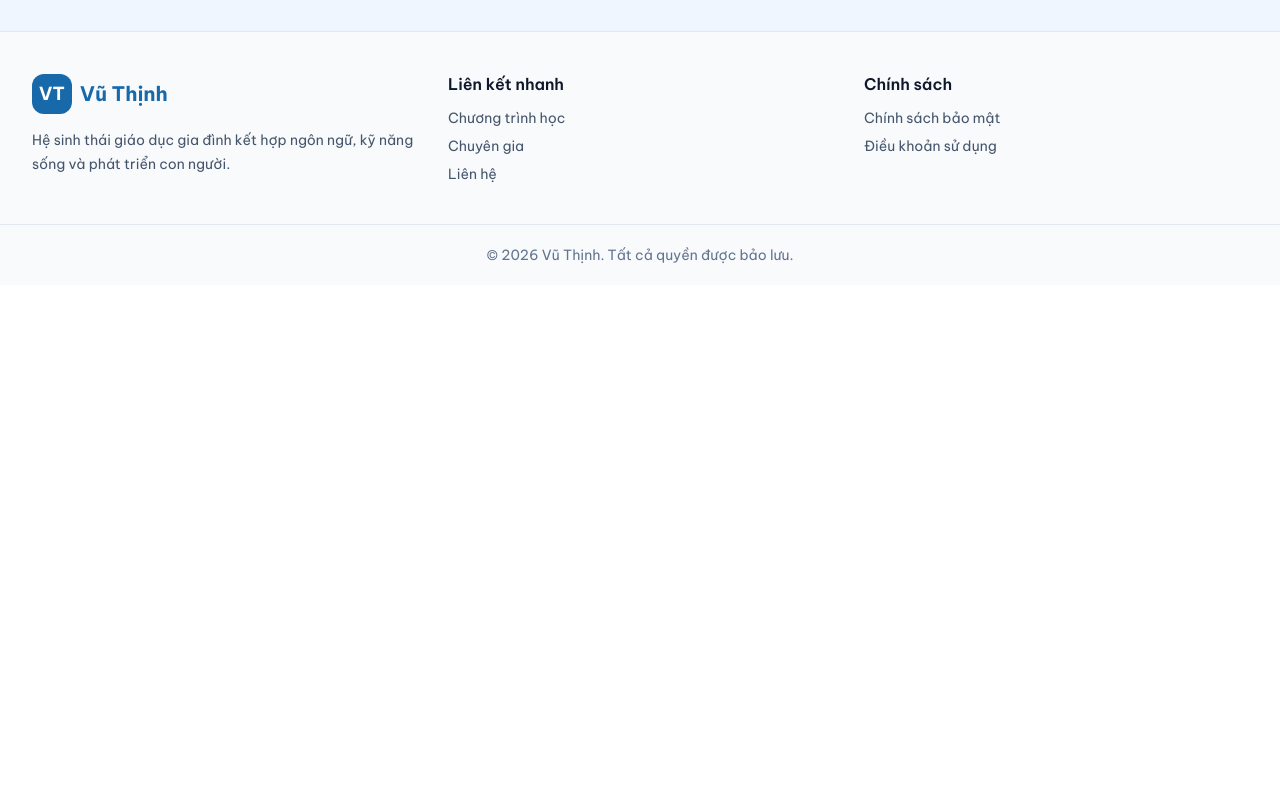
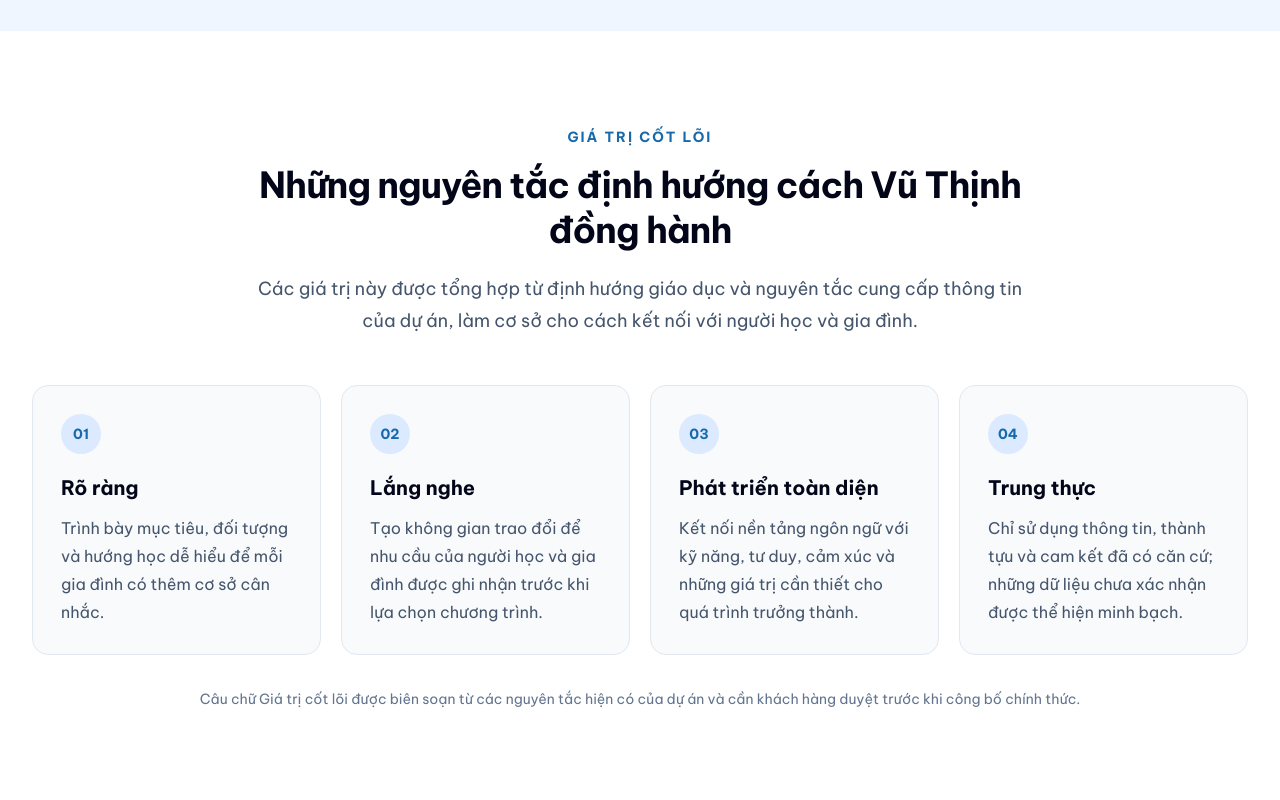
Before and after one commit to Coffee2205/vuthinh, a Next.js app: page /about in a window 1280 px wide. Shown: the part 3000-3800 px from the top of the page. Before the commit the page ends 3285 px from the top, so only its background shows below. Built offline with nearby package versions, Linux system fonts and the light colour scheme.

Commit message:
feat: add about core values section

```diff
--- a/project-log/CURRENT_STATUS.md
+++ b/project-log/CURRENT_STATUS.md
@@ -8,7 +8,7 @@ Giai đoạn 1 — Website giáo dục hoàn chỉnh có thể deploy và hoạt
 
 ## Task hiện tại
 
-`Task 02 — Trang Giới thiệu` đang thực hiện theo từng phần. Bốn phần đầu đã hoàn thành; chưa bắt đầu “Giá trị cốt lõi”.
+`Task 02 — Trang Giới thiệu` đang thực hiện theo từng phần. Năm phần đầu đã hoàn thành; chưa bắt đầu “Triết lý giáo dục”.
 
 ## Đã hoàn thành
 
@@ -135,6 +135,12 @@ Giai đoạn 1 — Website giáo dục hoàn chỉnh có thể deploy và hoạt
 - Nội dung không cam kết kết quả học tập hoặc khả năng vận hành chưa được triển khai.
 - Câu chữ được ghi rõ cần khách hàng duyệt trước production.
 
+### Task 02 — Giá trị cốt lõi
+
+- Đã thêm bốn nguyên tắc Rõ ràng, Lắng nghe, Phát triển toàn diện và Trung thực từ căn cứ hiện có của dự án.
+- Nội dung tĩnh được tách khỏi Server Component và không dùng claim, thành tích hoặc cam kết chưa xác nhận.
+- Câu chữ được ghi rõ cần khách hàng duyệt trước production.
+
 ## Chưa thực hiện
 
 - Các phần còn lại của Trang Giới thiệu.
@@ -152,7 +158,7 @@ Giai đoạn 1 — Website giáo dục hoàn chỉnh có thể deploy và hoạt
 - `node_modules`: Đã có; các dependency chính được nhận diện.
 - `npm.cmd run lint`: Đạt ngày 2026-07-15, không có lỗi ESLint.
 - `npm.cmd run build`: Đạt ngày 2026-07-15; compile, TypeScript và static generation thành công.
-- Runtime `/about`: HTTP 200, có đủ bốn trách nhiệm Sứ mệnh; chưa có Giá trị cốt lõi hoặc Triết lý giáo dục.
+- Runtime `/about`: HTTP 200, có đủ bốn Giá trị cốt lõi; chưa có Triết lý giáo dục.
 
 ## Trạng thái project local
 
@@ -174,7 +180,8 @@ Giai đoạn 1 — Website giáo dục hoàn chỉnh có thể deploy và hoạt
 - Formation Story đã được commit tại `a0004af` — `feat: add formation story empty state`.
 - Vision Section đã được commit tại `59d635b` — `feat: add about vision section`.
 - Mission Section đã được commit tại `8f55a44` — `feat: add about mission section`.
+- Core Values Section đã hoàn thành source và kiểm tra; chờ tạo commit.
 
 ## Task tiếp theo
 
-Tiếp tục `Task 02 — Trang Giới thiệu` bằng phần “Giá trị cốt lõi”. Chưa bắt đầu phần này.
+Tiếp tục `Task 02 — Trang Giới thiệu` bằng phần “Triết lý giáo dục”. Chưa bắt đầu phần này.
--- a/project-log/DECISIONS.md
+++ b/project-log/DECISIONS.md
@@ -197,3 +197,11 @@ Mỗi quyết định phải ghi ngày, nội dung, lý do và ảnh hưởng.
 **Lý do:** PRD xác nhận các hoạt động này nhưng không cung cấp cơ sở cho cam kết đầu ra hoặc claim chất lượng tuyệt đối.
 
 **Ảnh hưởng:** Nội dung phân biệt với Tầm nhìn và không lấn sang Giá trị cốt lõi; câu chữ vẫn cần khách hàng duyệt.
+
+## 2026-07-15 — Giá trị cốt lõi chỉ dùng nguyên tắc có căn cứ
+
+**Quyết định:** Section Giá trị cốt lõi tổng hợp bốn nguyên tắc Rõ ràng, Lắng nghe, Phát triển toàn diện và Trung thực từ PRD, Project Vision và quy tắc nội dung hiện có.
+
+**Lý do:** Trình bày định hướng nhất quán mà không tự gắn phẩm chất thương hiệu, thành tích hoặc cam kết chưa được xác nhận.
+
+**Ảnh hưởng:** Nội dung được giữ trong dữ liệu tĩnh, có ghi chú cần khách hàng duyệt và chưa được xem là tuyên bố thương hiệu chính thức.
--- a/project-log/ISSUES.md
+++ b/project-log/ISSUES.md
@@ -261,3 +261,15 @@
 **Ảnh hưởng:** Không chặn kỹ thuật hoặc layout; cần duyệt câu chữ trước production.
 
 **Cần từ khách hàng:** Xác nhận hoặc chỉnh sửa tuyên bố Sứ mệnh và bốn trách nhiệm đi kèm.
+
+---
+
+## ISSUE-019 — Câu chữ Giá trị cốt lõi chưa được khách hàng duyệt
+
+**Trạng thái:** Open
+
+**Mô tả:** Bốn giá trị Rõ ràng, Lắng nghe, Phát triển toàn diện và Trung thực được tổng hợp từ các nguyên tắc trong tài liệu dự án, chưa phải bộ giá trị thương hiệu được khách hàng phê duyệt bản cuối.
+
+**Ảnh hưởng:** Không chặn kỹ thuật hoặc layout; cần duyệt câu chữ trước production.
+
+**Cần từ khách hàng:** Xác nhận, điều chỉnh hoặc thay thế tên cùng mô tả của từng giá trị cốt lõi.
--- a/project-log/NEXT_STEPS.md
+++ b/project-log/NEXT_STEPS.md
@@ -2,18 +2,18 @@
 
 ## Nhiệm vụ gần nhất
 
-> Tiếp tục `Task 02 — Trang Giới thiệu` và chỉ thực hiện phần “Giá trị cốt lõi”, chưa làm các phần khác.
+> Tiếp tục `Task 02 — Trang Giới thiệu` và chỉ thực hiện phần “Triết lý giáo dục”, chưa làm CTA hoặc các phần khác.
 
 ## Thứ tự thực hiện
 
-1. Đối chiếu các nguyên tắc đã có trong PRD, Project Vision và nội dung trang chủ.
-2. Phân biệt Giá trị cốt lõi với Sứ mệnh và Triết lý giáo dục; chưa làm Triết lý trong cùng phiên.
-3. Không tự gắn các phẩm chất thương hiệu chưa có cơ sở hoặc chưa được khách hàng duyệt.
+1. Đối chiếu định hướng giáo dục đã có trong PRD, Project Vision và tài liệu nghiệp vụ.
+2. Phân biệt Triết lý giáo dục với Tầm nhìn, Sứ mệnh và Giá trị cốt lõi; không lặp lại nguyên văn các section trước.
+3. Không tự tạo phương pháp giảng dạy, cam kết kết quả hoặc tuyên bố chuyên môn chưa có cơ sở.
 4. Kiểm tra responsive/accessibility, link, lint/build/runtime.
 5. Cập nhật task/log, commit và push trước khi chuyển section.
 
 ## Chưa làm ngay
 
-- Triết lý giáo dục và các phần sau Giá trị cốt lõi.
+- CTA đăng ký tư vấn/học thử và các task sau Trang Giới thiệu.
 - Database, form lưu dữ liệu thật và Supabase.
 - Admin, AI, thanh toán hoặc LMS.
--- a/src/app/about/page.tsx
+++ b/src/app/about/page.tsx
@@ -1,5 +1,6 @@
 import type { Metadata } from "next";
 import { AboutIntroduction } from "@/components/about/AboutIntroduction";
+import { CoreValuesSection } from "@/components/about/CoreValuesSection";
 import { FormationStorySection } from "@/components/about/FormationStorySection";
 import { MissionSection } from "@/components/about/MissionSection";
 import { VisionSection } from "@/components/about/VisionSection";
@@ -17,6 +18,7 @@ export default function AboutPage() {
       <FormationStorySection />
       <VisionSection />
       <MissionSection />
+      <CoreValuesSection />
     </main>
   );
 }
--- /dev/null
+++ b/src/components/about/CoreValuesSection.tsx
@@ -0,0 +1,50 @@
+import { Container } from "@/components/common/Container";
+import { coreValuesContent } from "@/data/about";
+
+export function CoreValuesSection() {
+  return (
+    <section
+      className="bg-white py-16 sm:py-20 lg:py-24"
+      aria-labelledby="core-values-heading"
+    >
+      <Container>
+        <div className="mx-auto max-w-3xl text-center">
+          <p className="text-sm font-bold uppercase tracking-[0.14em] text-brand-blue">
+            {coreValuesContent.eyebrow}
+          </p>
+          <h2
+            id="core-values-heading"
+            className="mt-4 text-3xl font-bold leading-tight tracking-tight text-slate-950 sm:text-4xl"
+          >
+            {coreValuesContent.title}
+          </h2>
+          <p className="mt-5 text-lg leading-8 text-slate-600">
+            {coreValuesContent.description}
+          </p>
+        </div>
+
+        <ul className="mt-10 grid gap-5 sm:grid-cols-2 lg:mt-12 lg:grid-cols-4">
+          {coreValuesContent.values.map((value, index) => (
+            <li
+              key={value.title}
+              className="rounded-2xl border border-slate-200 bg-slate-50 p-6 sm:p-7"
+            >
+              <span
+                className="inline-flex size-10 items-center justify-center rounded-full bg-blue-100 text-sm font-bold text-brand-blue"
+                aria-hidden="true"
+              >
+                {String(index + 1).padStart(2, "0")}
+              </span>
+              <h3 className="mt-5 text-xl font-bold text-slate-950">{value.title}</h3>
+              <p className="mt-3 leading-7 text-slate-600">{value.description}</p>
+            </li>
+          ))}
+        </ul>
+
+        <p className="mt-8 text-center text-sm leading-6 text-slate-500">
+          {coreValuesContent.note}
+        </p>
+      </Container>
+    </section>
+  );
+}
--- a/src/data/about.ts
+++ b/src/data/about.ts
@@ -97,3 +97,33 @@ export const missionContent = {
   ],
   note: "Nội dung Sứ mệnh được biên soạn từ phạm vi hoạt động trong PRD và cần khách hàng duyệt trước khi công bố chính thức.",
 } as const;
+
+export const coreValuesContent = {
+  eyebrow: "Giá trị cốt lõi",
+  title: "Những nguyên tắc định hướng cách Vũ Thịnh đồng hành",
+  description:
+    "Các giá trị này được tổng hợp từ định hướng giáo dục và nguyên tắc cung cấp thông tin của dự án, làm cơ sở cho cách kết nối với người học và gia đình.",
+  values: [
+    {
+      title: "Rõ ràng",
+      description:
+        "Trình bày mục tiêu, đối tượng và hướng học dễ hiểu để mỗi gia đình có thêm cơ sở cân nhắc.",
+    },
+    {
+      title: "Lắng nghe",
+      description:
+        "Tạo không gian trao đổi để nhu cầu của người học và gia đình được ghi nhận trước khi lựa chọn chương trình.",
+    },
+    {
+      title: "Phát triển toàn diện",
+      description:
+        "Kết nối nền tảng ngôn ngữ với kỹ năng, tư duy, cảm xúc và những giá trị cần thiết cho quá trình trưởng thành.",
+    },
+    {
+      title: "Trung thực",
+      description:
+        "Chỉ sử dụng thông tin, thành tựu và cam kết đã có căn cứ; những dữ liệu chưa xác nhận được thể hiện minh bạch.",
+    },
+  ],
+  note: "Câu chữ Giá trị cốt lõi được biên soạn từ các nguyên tắc hiện có của dự án và cần khách hàng duyệt trước khi công bố chính thức.",
+} as const;
--- a/tasks/02-ABOUT.md
+++ b/tasks/02-ABOUT.md
@@ -6,7 +6,7 @@
 - [x] Câu chuyện hình thành.
 - [x] Tầm nhìn.
 - [x] Sứ mệnh.
-- [ ] Giá trị cốt lõi.
+- [x] Giá trị cốt lõi.
 - [ ] Triết lý giáo dục.
 - [ ] CTA đăng ký tư vấn/học thử.
 
@@ -59,3 +59,14 @@
 - Accessibility: section dùng `aria-labelledby`, `ol`/`li`, cấu trúc `h2`/`h3`; số thứ tự trang trí được ẩn khỏi assistive technology.
 - Giới hạn: câu chữ Sứ mệnh chưa được khách hàng duyệt bản cuối; chưa kiểm tra trực quan trên thiết bị thật/browser automation.
 - Commit: `8f55a44` — `feat: add about mission section`.
+
+## Kết quả thực hiện — Giá trị cốt lõi
+
+- File tạo: `src/components/about/CoreValuesSection.tsx`.
+- File sửa: `src/app/about/page.tsx`, `src/data/about.ts`, `tasks/02-ABOUT.md` và các project log liên quan.
+- Quyết định: tổng hợp bốn nguyên tắc Rõ ràng, Lắng nghe, Phát triển toàn diện và Trung thực từ PRD cùng quy tắc dự án; không coi đây là claim thương hiệu đã được khách hàng phê duyệt.
+- Kiểm tra: `npm.cmd run lint` đạt; `npm.cmd run build` đạt và `/about` được prerender tĩnh; runtime production local HTTP 200, có đủ bốn giá trị và chưa có Triết lý giáo dục.
+- Responsive: một cột trên mobile, hai cột từ `sm` và bốn cột từ `lg`; khoảng cách mobile-first.
+- Accessibility: section dùng `aria-labelledby`, danh sách `ul`/`li`, cấu trúc `h2`/`h3`; số thứ tự trang trí được ẩn khỏi assistive technology.
+- Giới hạn: câu chữ Giá trị cốt lõi chưa được khách hàng duyệt bản cuối; chưa kiểm tra trực quan trên thiết bị thật/browser automation.
+- Commit: chờ tạo commit.
```
Also changed, not shown: project-log/CHANGELOG.md.
